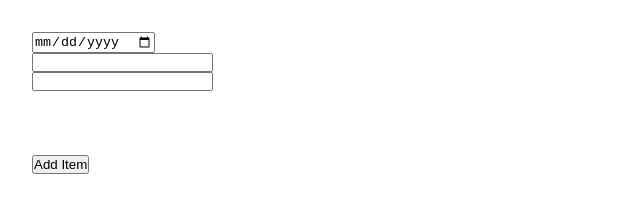
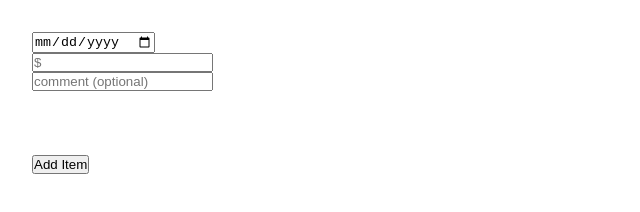
Before and after one commit to HodgePodge02/Purchase-history-list, a plain HTML site: page index.html in a window 1280 px wide. Shown: the full height of the page, 0-640 px from the left. Drawn offline with Linux system fonts and the light colour scheme.

Commit message:
adding place holders for our elements

```diff
--- a/index.html
+++ b/index.html
@@ -16,10 +16,11 @@
                 <input id="Date" type="date">
             </div>
             <div>
-                <input id="DollarAmount" type="text">
+                <input id="DollarAmount" type="text" placeholder="$">
+
             </div>
             <div>
-                <input id="Comment" type="text">
+                <input id="Comment" type="text" placeholder="comment (optional)">
             </div>
         </div>
         <button id="AddItem">Add Item</button>
```
